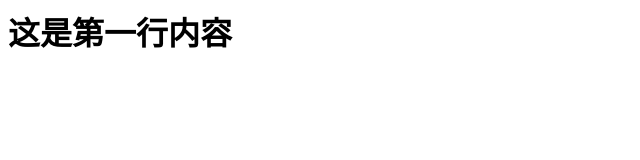
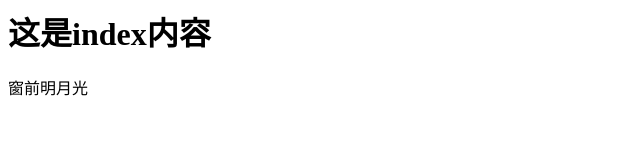
Before and after one commit to jason-0419/webgit, a plain HTML site: page index.html in a window 1280 px wide. Shown: the whole page, without its empty margins (0-640 px from the left). Drawn offline with Linux system fonts and the light colour scheme.

Commit message:
这是第二次上传index文件

```diff
--- a/index.html
+++ b/index.html
@@ -1 +1,2 @@
-<h1>这是第一行内容</h1>
+<h1>这是index内容</h1>
+<p>窗前明月光</p>
```
